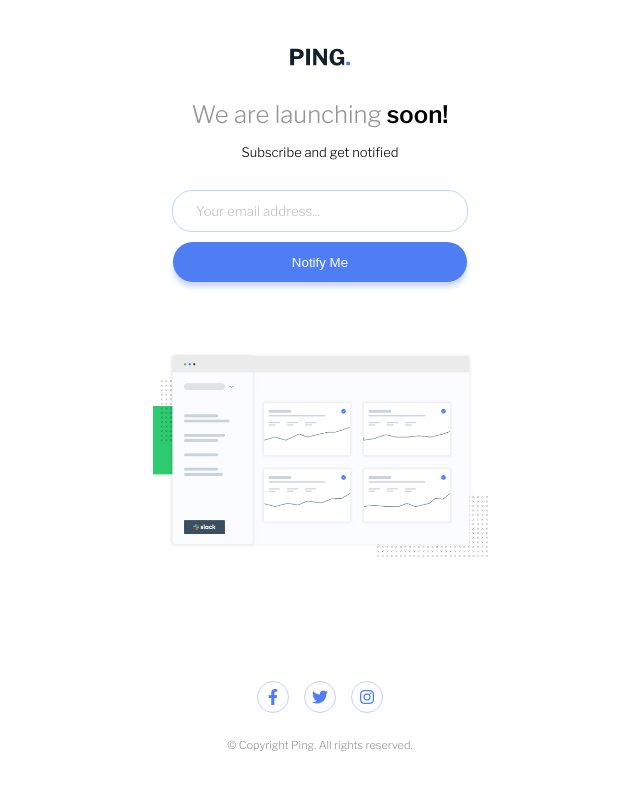
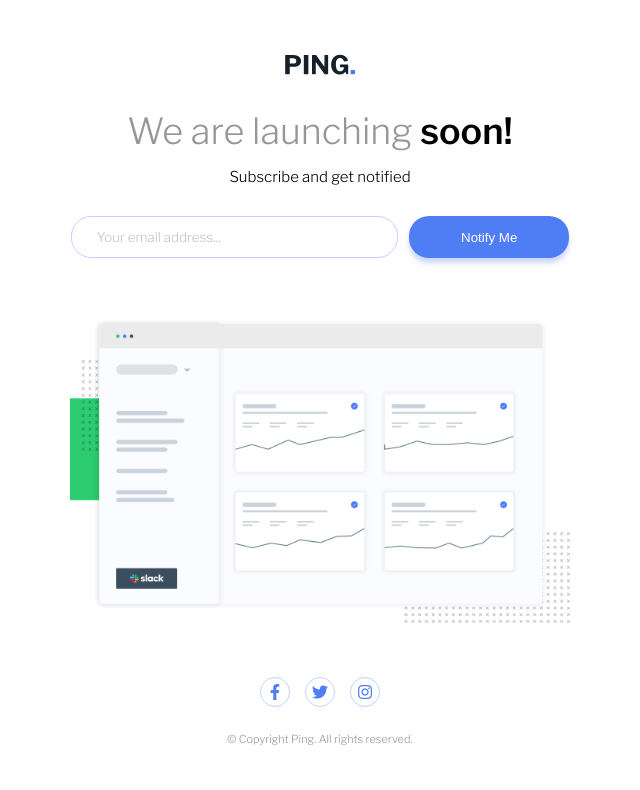
Before and after one commit to erwinruiz/ping-single-column-coming-soon-page, a plain HTML site: page index.html in a window 1280 px wide. Shown: the whole page, without its empty margins (320-960 px from the left). Drawn offline with nearby package versions, Linux system fonts and the light colour scheme.

Commit message:
Make desktop design

```diff
--- a/app.css
+++ b/app.css
@@ -44,7 +44,11 @@ main section .text {
   font-size: 13px;
   margin-bottom: 30px;
 }
-main section input {
+main section form {
+  width: 100%;
+  margin-bottom: 70px;
+}
+main section form input {
   display: block;
   font-family: "Libre Franklin", sans-serif;
   margin: 0 auto;
@@ -56,22 +60,21 @@ main section input {
   padding: 0 7%;
   margin-bottom: 10px;
 }
-main section input::placeholder {
+main section form input::placeholder {
   color: hsla(0, 0%, 59%, 0.575);
 }
-main section button {
+main section form button {
   border: none;
   background-color: var(--Blue);
   cursor: pointer;
   color: white;
   border-radius: 20px;
-  height: 40px;
+  height: 42px;
   width: 88%;
-  margin-bottom: 70px;
   box-shadow: 0 5px 5px hsla(223, 87%, 63%, 0.301);
 }
-main section button:hover {
-  filter: brightness(120%);
+main section form button:hover {
+  filter: brightness(130%);
   box-shadow: 0 5px 5px hsla(223, 87%, 63%, 0.219);
 }
 main section .illustration {
@@ -89,8 +92,8 @@ footer .social_media i {
   color: var(--Blue);
   border: 1px solid var(--PaleBlue);
   border-radius: 50%;
-  height: 30px;
-  width: 30px;
+  height: 28px;
+  width: 28px;
   display: flex;
   align-items: center;
   justify-content: center;
@@ -107,3 +110,35 @@ footer .copyright {
 .attribution {
   display: none;
 }
+
+@media (min-width: 520px) {
+  main section {
+    width: 500px;
+  }
+  main section .logo {
+    height: 21px;
+  }
+  main section h1 {
+    font-size: 36px;
+  }
+  main section .text {
+    font-size: 15px;
+  }
+  main section form {
+    margin-bottom: 60px;
+  }
+  main section form input {
+    display: initial;
+    width: 55%;
+    padding: 0 5%;
+    margin-bottom: 0;
+    margin-right: 8px;
+  }
+  main section form button {
+    width: 32%;
+  }
+  main section .illustration {
+    width: 100%;
+    margin-bottom: 50px;
+  }
+}
--- a/index.html
+++ b/index.html
@@ -39,8 +39,10 @@
 
         <p class="text">Subscribe and get notified</p>
 
-        <input type="email" placeholder="Your email address..." />
-        <button>Notify Me</button>
+        <form>
+          <input type="email" placeholder="Your email address..." />
+          <button type="submit">Notify Me</button>
+        </form>
 
         <img
           class="illustration"
```
